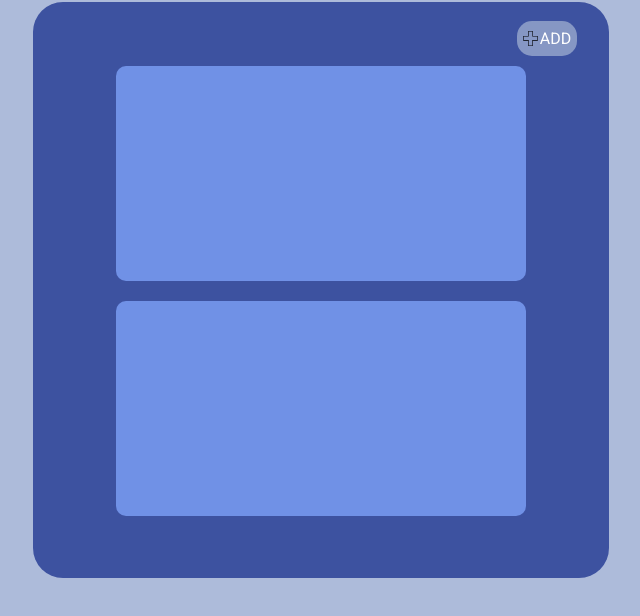
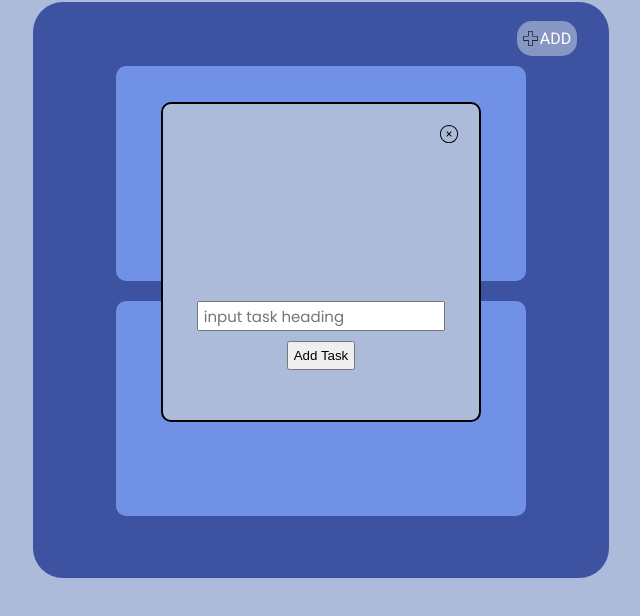
Before and after one commit to GLXALOKESH/todo-1-vanilla-frontend-proj1, a plain HTML site: page index.html in a window 1280 px wide. Shown: the part 138-754 px from the top of the page, without its empty margins (319-959 px from the left). Drawn offline with Linux system fonts and the light colour scheme.

Commit message:
input box added

```diff
--- a/index.html
+++ b/index.html
@@ -1,5 +1,6 @@
 <!DOCTYPE html>
 <html lang="en">
+
 <head>
     <meta charset="UTF-8">
     <meta name="viewport" content="width=device-width, initial-scale=1.0">
@@ -7,13 +8,19 @@
     <link rel="stylesheet" href="style.css">
     <style>
         @import url('https://fonts.googleapis.com/css2?family=Poppins:ital,wght@0,100;0,200;0,300;0,400;0,500;0,600;0,700;0,800;0,900;1,100;1,200;1,300;1,400;1,500;1,600;1,700;1,800;1,900&family=Roboto:ital,wght@0,100;0,300;0,400;0,500;0,700;0,900;1,100;1,300;1,400;1,500;1,700;1,900&family=Staatliches&display=swap');
-        </style>
+    </style>
 
 </head>
+
 <body>
-    <div class="text-input">
+    <div class="wall"></div>
 
-    </div>
+        <div class="text-input">
+            <img src="close.svg" alt="">
+            <input type="text" placeholder="input task heading">
+            <button class="add">Add Task</button>
+        </div>
+
     <h1>TO-DO</h1>
     <div class="container">
         <div class="button" id="addTaskBtn">
@@ -25,4 +32,5 @@
     </div>
     <script src="script.js"></script>
 </body>
+
 </html>
--- a/style.css
+++ b/style.css
@@ -108,5 +108,56 @@ body > h1{
     font-family: 'poppins', sans-serif;
 }
 .text-input{
+    /*height: 50vh;
+    */width: 25vw;
+    aspect-ratio: 1;
+    position: fixed;
+    left: 50%;
+    top: 50%;
+    transform: translate(-50%,-50%);
+    -webkit-transform: translate(-50%,-50%);
+    -moz-transform: translate(-50%,-50%);
+    -ms-transform: translate(-50%,-50%);
+    -o-transform: translate(-50%,-50%);
+    background-color: #ADBBDA;
+    border-radius: 10px;
+    -webkit-border-radius: 10px;
+    -moz-border-radius: 10px;
+    -ms-border-radius: 10px;
+    -o-border-radius: 10px;
+    padding: 20px;
+    border: 2px solid black;
+    display: flex;
+    flex-direction: column;
+    justify-content: center;
+    align-items: center;
+}
+.text-input input{
+    width: 90%;
+    height: 30px;
+    padding: 5px;
+    font-family: 'poppins', sans-serif;
+    font-size: 15px;
 
 }
+.text-input .add{
+    padding: 5px;
+    margin-top: 10px;
+    margin-bottom: 30px;
+}
+.text-input img{
+    height: 20px;
+    margin-bottom: auto;
+    margin-left: auto;
+    cursor: pointer;
+}
+.wall{
+    width: 100vw;
+    height: 100vh;
+    background-color: rgba(0, 0, 0, 0.356);
+    position: fixed;
+    top: 0;
+    left: 0;
+    display: none;
+
+}
```
Also changed, not shown: close.svg (added).
